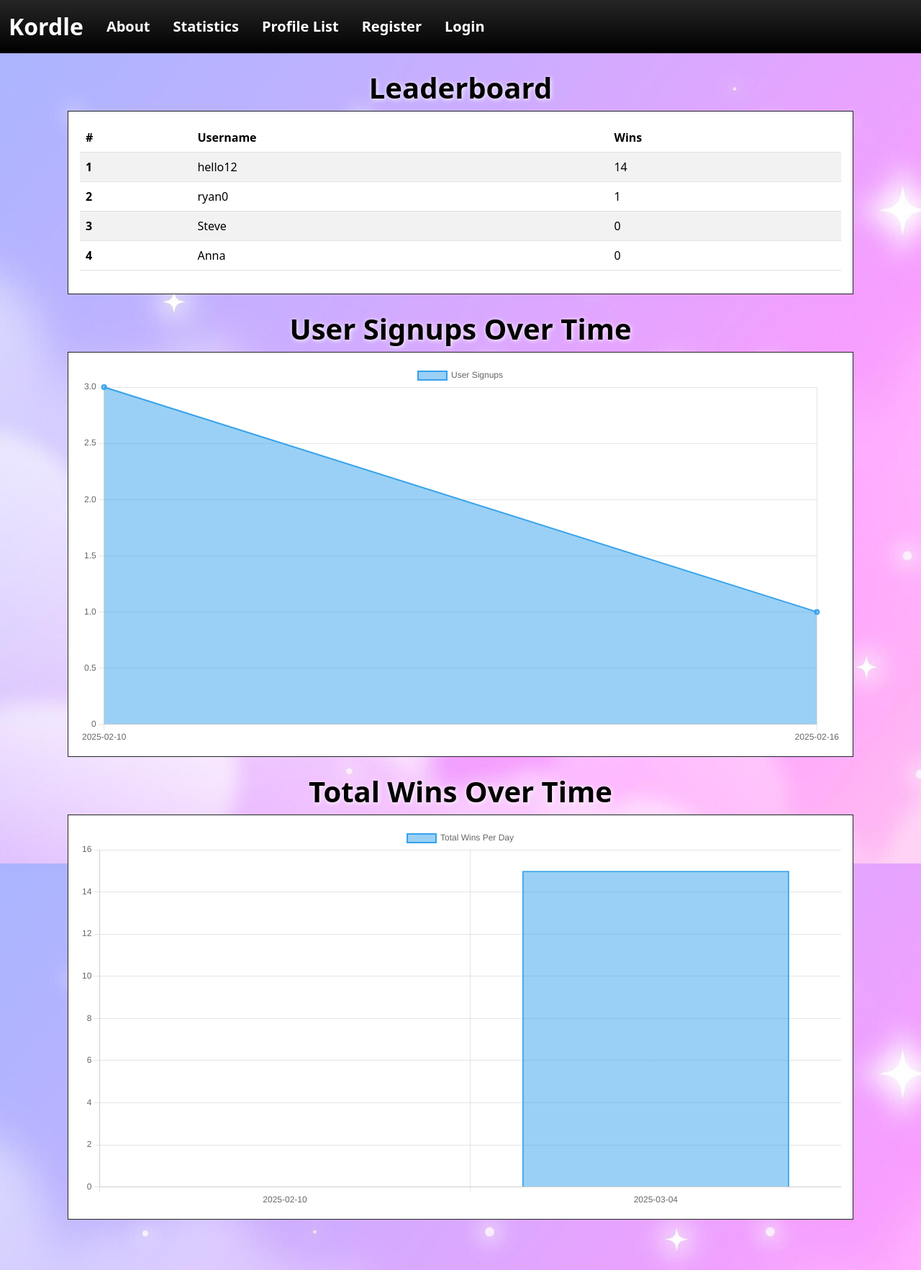
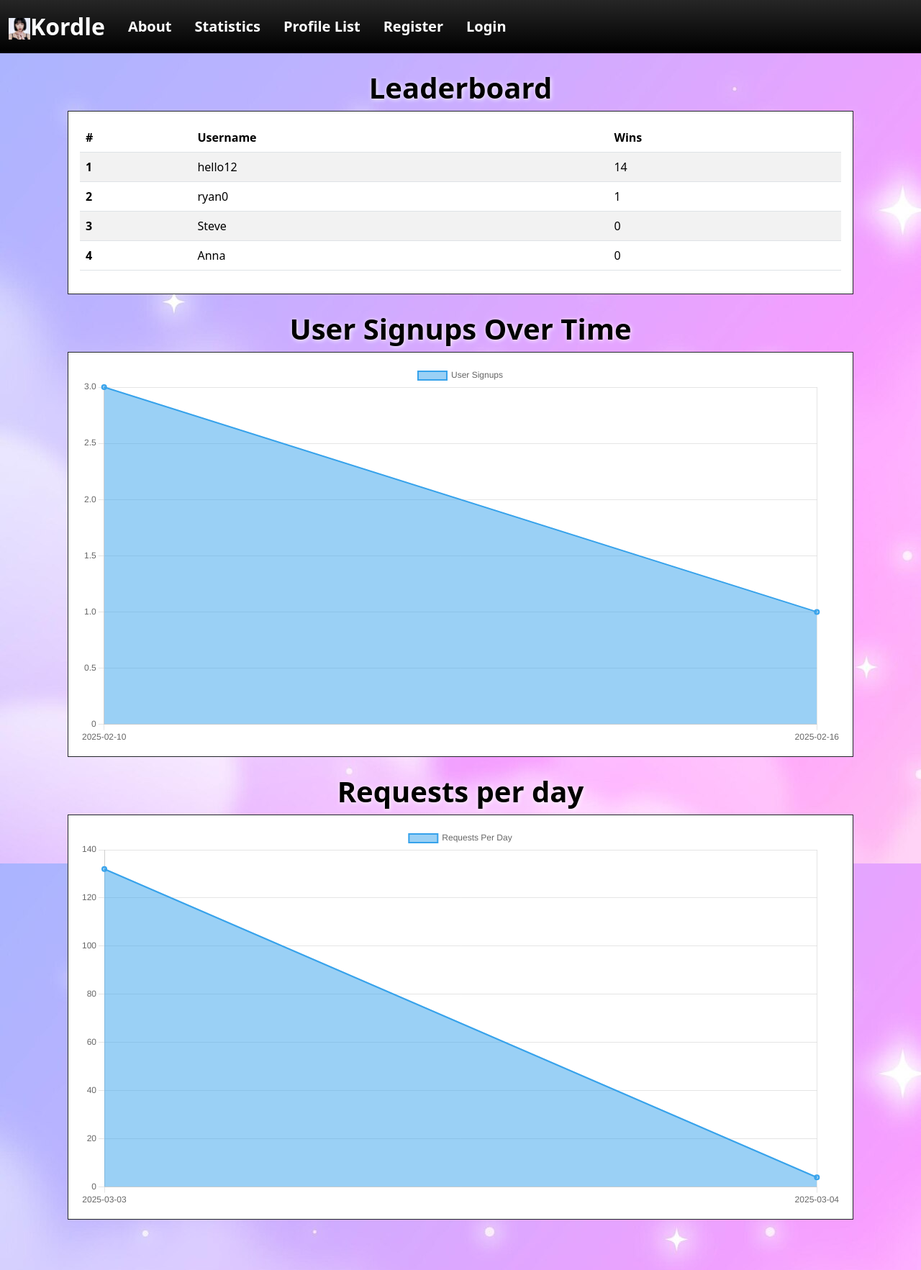
Before and after one commit to Ryan11c/kordle, a Django app: page /statistics/ in a window 1280 px wide. Shown: the whole page at 72% size. Run offline with Django 5.2, Linux system fonts and the light colour scheme; data comes from the database, SQL or seed files in the repository; both versions use the stored data as it was after the commit; parts of the project's set-up code (start-up, migrations or seed data) failed here and were passed over.

Commit message:
Update css and add request log tracker for stats page

```diff
--- a/lolwordle/settings.py
+++ b/lolwordle/settings.py
@@ -43,7 +43,6 @@ INSTALLED_APPS = [
     'django.contrib.staticfiles',
     'rest_framework',
     'myApp',
-    'hitcount',
     'crispy_forms',
     'crispy_bootstrap5',
 ]
@@ -60,6 +59,7 @@ MIDDLEWARE = [
     'django.contrib.auth.middleware.AuthenticationMiddleware',
     'django.contrib.messages.middleware.MessageMiddleware',
     'django.middleware.clickjacking.XFrameOptionsMiddleware',
+    'myApp.middleware.RequestLoggerMiddleware',
 ]
 
 ROOT_URLCONF = 'lolwordle.urls'
--- /dev/null
+++ b/myApp/middleware.py
@@ -0,0 +1,13 @@
+from datetime import date
+from .models import RequestLog
+
+class RequestLoggerMiddleware:
+    def __init__(self, get_response):
+        self.get_response = get_response
+    def __call__(self, request):
+        #Log the request
+        today = date.today()
+        log, created = RequestLog.objects.get_or_create(date=today)
+        log.count += 1
+        log.save()
+        return self.get_response(request)
--- a/myApp/models.py
+++ b/myApp/models.py
@@ -30,3 +30,16 @@ def create_profile(sender, instance, created, **kwargs):
         user_profile.save()
 
 post_save.connect(create_profile, sender=User)
+
+
+#track request per day
+class RequestLog(models.Model):
+    #logs the request date
+    date = models.DateField(auto_now=True)
+    #number of requests
+    count = models.PositiveIntegerField(default=1)
+    class Meta:
+        #Ensures only one entry per day
+        unique_together = ["date"]
+    def __str__(self):
+        return f"{self.date} - {self.count} requests"
--- a/myApp/templates/about.html
+++ b/myApp/templates/about.html
@@ -3,7 +3,7 @@
 {% load static %}
 
 {% block content %}
-<body style="padding-bottom: 70px" class="background-image" background="{% static 'myApp/images/background2.jpg' %}">
+<body style="padding-bottom: 70px">
     <div class="container mt-4 w-75">
         <h1 class="text-center fs-1 fw-bold text-black" style="text-shadow: 1px 1px 6px white;">About Kordle</h1>
         <div class="border border-dark p-3 bg-white">
--- a/myApp/templates/base.html
+++ b/myApp/templates/base.html
@@ -1,4 +1,5 @@
 <!DOCTYPE html>
+{% load static %}
 <html lang="en">
 <head>
     <meta charset="UTF-8">
@@ -9,7 +10,7 @@
 <body>
     <nav class="navbar navbar-expand-lg navbar-dark bg-black bg-gradient">
         <div class="container-fluid">
-            <a class="navbar-brand text-white fw-bold fs-2" href="{% url 'home' %}">Kordle</a>
+            <a class="navbar-brand text-white fw-bold fs-2" href="{% url 'home' %}"><img src="{% static 'myApp/images/facecard/chaewon.jpg' %}" alt="Kordle Logo" width="30" height="30">Kordle</a>
             <button class="navbar-toggler" type="button" data-bs-toggle="collapse" data-bs-target="#navbarNavDropdown"
                 aria-controls="navbarNavDropdown" aria-expanded="false" aria-label="Toggle navigation">
                 <span class="navbar-toggler-icon"></span>
--- a/myApp/templates/home.html
+++ b/myApp/templates/home.html
@@ -5,7 +5,7 @@
 {% block content %}
 <link rel="stylesheet" href="{% static 'myApp/css/home.css' %}">
 <body>
-    <div>
+    <div class="body-wrapper">
         <p class="title">Guess Your Idol</p>
         <form class="userGuessForm">
             <input type="text" id="userInput" autocomplete="off" class="userGuessInput" oninput="showSuggestions(this.value)"
--- a/myApp/templates/statistics.html
+++ b/myApp/templates/statistics.html
@@ -41,9 +41,9 @@
     </div>
 
     <div class="container mt-4 w-100">
-        <h1 class="text-center fs-1 fw-bold text-black" style="text-shadow: 1px 1px 6px white;">Total Wins Over Time</h1>
+        <h1 class="text-center fs-1 fw-bold text-black" style="text-shadow: 1px 1px 6px white;">Requests per day</h1>
         <div class="border border-dark p-3 bg-white">
-            <canvas id="winsChart"></canvas>
+            <canvas id="requestsChart"></canvas>
         </div>
     </div>
 </body>
--- a/myApp/urls.py
+++ b/myApp/urls.py
@@ -30,5 +30,5 @@ urlpatterns = [
    path('statistics/', views.statistics, name='statistics'),
    path('api/idol/', IdolAPIView.as_view(), name='idol-api'), #api for idols: random and list of idols
    path("signup-chart/", views.signup_chart_data, name="signup-chart"), #api for signups using chart.js
-   path("wins-chart/", views.wins_chart_data, name="wins-chart"), #api for wins using chart.js
+   path("requests-chart/", views.requests_chart_data, name="requests-chart"), #api for requests using chart.js
 ]
--- a/myApp/views.py
+++ b/myApp/views.py
@@ -4,7 +4,7 @@ from rest_framework.views import APIView
 from rest_framework.response import Response
 from rest_framework import status
 from .serializers import IdolSerializer
-from.models import Profile
+from.models import Profile, RequestLog
 from django.contrib.auth import authenticate, login, logout
 from django.contrib import messages
 from .forms import UpdateUserForm, SignUpForm, UploadProfile
@@ -205,10 +205,9 @@ def signup_chart_data(request):
     values = [signup["count"] for signup in signups]
     return JsonResponse({"labels": labels, "values": values})
 
-
-#Same here
-def wins_chart_data(request):
-    wins_per_day = (Profile.objects.annotate(date=TruncDate("date_modified")) .values("date") .annotate(total_wins=Sum("wins")) .order_by("date"))
-    labels = [entry["date"].strftime("%Y-%m-%d") for entry in wins_per_day]
-    values = [entry["total_wins"] for entry in wins_per_day]
+#requests per day chart
+def requests_chart_data(request):
+    requests_per_day = RequestLog.objects.values("date").annotate(total_requests=Sum("count")).order_by("date")
+    labels = [entry["date"].strftime("%Y-%m-%d") for entry in requests_per_day]
+    values = [entry["total_requests"] for entry in requests_per_day]
     return JsonResponse({"labels": labels, "values": values})
--- a/static/myApp/js/kpopgame.js
+++ b/static/myApp/js/kpopgame.js
@@ -138,8 +138,7 @@ async function compareIdolInfo(idolGuess, ansIdol) {
     const iconCell = row.insertCell(-1);
     const idolImg = document.createElement("img");
     idolImg.src = idolGuess.image ? `/static/myApp/images/facecard/${idolGuess.name.replace(' ', '_').toLowerCase()}.jpg` : "/static/images/facecard/default.jpg";
-    idolImg.width = 150;
-    idolImg.height = 150;
+    idolImg.classList.add("idol-img");
     iconCell.appendChild(idolImg);
 
     //Group
--- a/static/myApp/js/statistics.js
+++ b/static/myApp/js/statistics.js
@@ -27,16 +27,16 @@ document.addEventListener("DOMContentLoaded", function () {
         })
         .catch(error => console.error("Error loading signup chart:", error));
 
-    fetch("/wins-chart/")
+        fetch("/requests-chart/")
         .then(response => response.json())
         .then(data => {
-            const ctx = document.getElementById('winsChart').getContext('2d');
+            const ctx = document.getElementById('requestsChart').getContext('2d');
             new Chart(ctx, {
-                type: 'bar',
+                type: 'line',
                 data: {
                     labels: data.labels,
                     datasets: [{
-                        label: 'Total Wins Per Day',
+                        label: 'Requests Per Day',
                         data: data.values,
                         backgroundColor: 'rgba(54, 162, 235, 0.5)',
                         borderColor: 'rgba(54, 162, 235, 1)',
@@ -52,5 +52,5 @@ document.addEventListener("DOMContentLoaded", function () {
                 }
             });
         })
-        .catch(error => console.error("Error loading wins chart:", error));
+        .catch(error => console.error("Error loading requests chart:", error));
 });
```
Also changed, not shown: static/myApp/css/home.css (+35 -9 lines), db.sqlite3, myApp/migrations/0001_initial.py, myApp/migrations/0006_requestlog.py (added).
